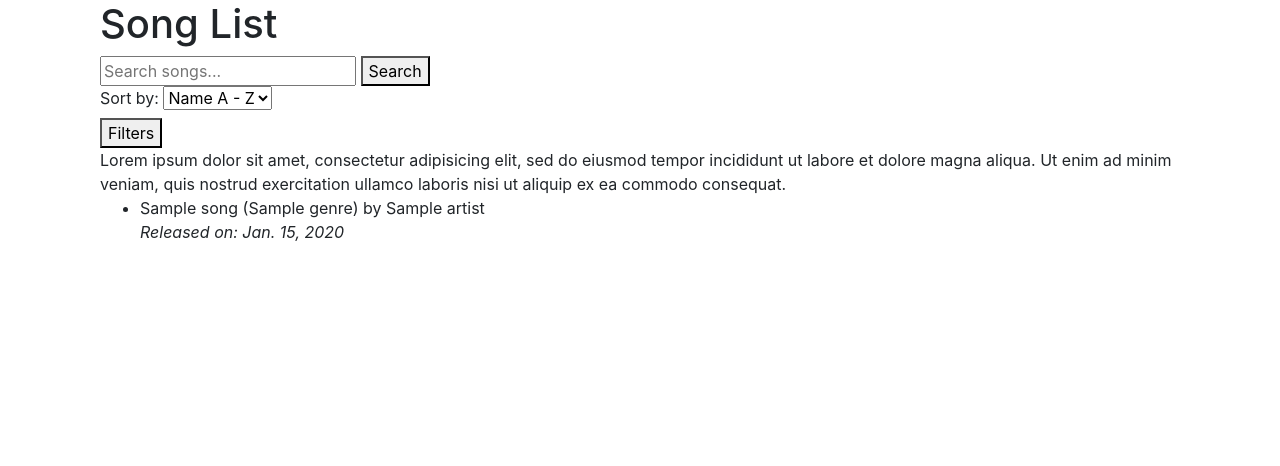
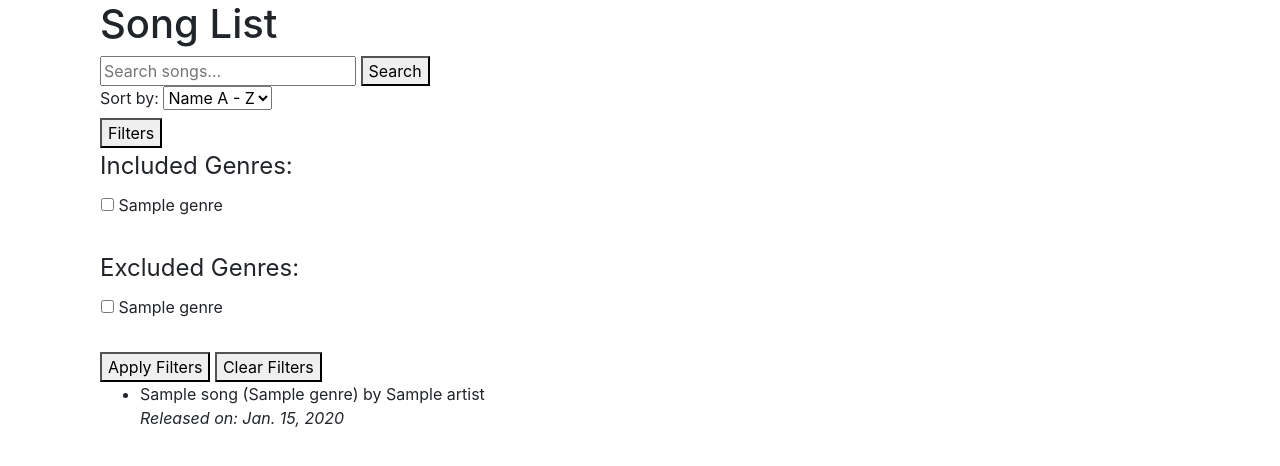
Before and after one commit to maxbartrip/DjangoDemo, a Django app: page /playlist/ in a window 1280 px wide. Shown: the part 56-522 px from the top of the page. Run offline with Django 5.2, Linux system fonts and the light colour scheme; tables that the repository leaves empty hold one stand-in row (values such as "Sample post"); some libraries are stand-ins or nearby versions.

Commit message:
Added list of genres for filtering, currently non-functioning

```diff
--- a/musicDemo/musicApp/templates/playlist.html
+++ b/musicDemo/musicApp/templates/playlist.html
@@ -31,7 +31,51 @@
     </form>
 
     <button type="button" class="collapsible" id="collapse" onclick="myFunction()">Filters</button>
-    <div class="content">Lorem ipsum dolor sit amet, consectetur adipisicing elit, sed do eiusmod tempor incididunt ut labore et dolore magna aliqua. Ut enim ad minim veniam, quis nostrud exercitation ullamco laboris nisi ut aliquip ex ea commodo consequat.</div>
+    <div class="content">
+        <table class="included-genre-table">
+            <legend>Included Genres:</legend>
+            <tr>
+                {% for genre in genres %}
+                <td>
+                    <input type="checkbox" name="included_genre" value="{{ genre.name }}" id="included_{{ genre.name|slugify }}">
+                    <label for="included_{{ genre.name|slugify }}">{{ genre.name }}</label>
+                </td>
+                {% if forloop.counter|divisibleby:5 and not forloop.last %}
+                    </tr><tr>  <!-- Start a new row after every 5 genres -->
+                {% endif %}
+            {% empty %}
+                <tr><td>No genres available.</td></tr>
+            {% endfor %}
+            </tr>
+        </table>
+
+        <br>
+
+        <table class="excluded-genre-table">
+            <legend>Excluded Genres:</legend>
+            <tr>
+                {% for genre in genres %}
+                <td>
+                    <input type="checkbox" name="excluded_genre" value="{{ genre.name }}" id="excluded_{{ genre.name|slugify }}">
+                    <label for="excluded_{{ genre.name|slugify }}">{{ genre.name }}</label>
+                </td>
+                {% if forloop.counter|divisibleby:5 and not forloop.last %}
+                    </tr><tr>  <!-- Start a new row after every 5 genres -->
+                {% endif %}
+            {% empty %}
+                <tr><td>No genres available.</td></tr>
+            {% endfor %}
+            </tr>
+        </table>
+
+        <br>
+
+        <div class="button-container">
+            <button type="submit" class="apply-filters">Apply Filters</button>
+            <button type="button" class="clear-filters">Clear Filters</button>
+        </div>
+
+    </div>
 
     <ul class="song-list">
         {% for song in songs %}
--- a/musicDemo/musicApp/views.py
+++ b/musicDemo/musicApp/views.py
@@ -1,6 +1,6 @@
 from django.shortcuts import render
 from django.db.models import Subquery, OuterRef, Q
-from .models import Song, Artist
+from .models import Song, Artist, Genre
 
 # Create your views here.
 def main(request):
@@ -12,6 +12,7 @@ def playlist(request):
 
     # Base queryset
     songs = Song.objects.all()
+    genres = sorted(Genre.objects.all(), key=lambda g: g.name)
 
 
     # Get primary artist for sorting by artist (First artist should always be primary artist)
@@ -45,4 +46,4 @@ def playlist(request):
     for song in songs:
         song.sorted_genres = sorted(song.genres.all(), key=lambda g: g.name)
 
-    return render(request, "playlist.html", {'songs': songs, 'sort_option': sort_option, 'search_query': search_query})
+    return render(request, "playlist.html", {'songs': songs, 'sort_option': sort_option, 'search_query': search_query, 'genres': genres})
```
Also changed, not shown: musicDemo/musicApp/static/css/playlist.css (+27 -0 lines).
